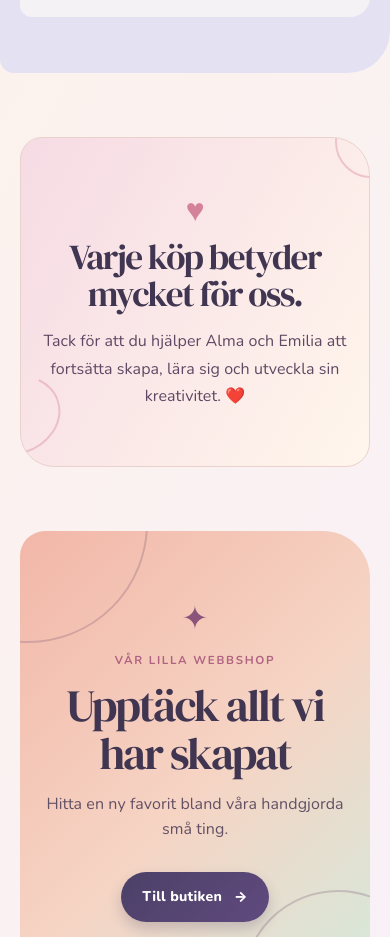
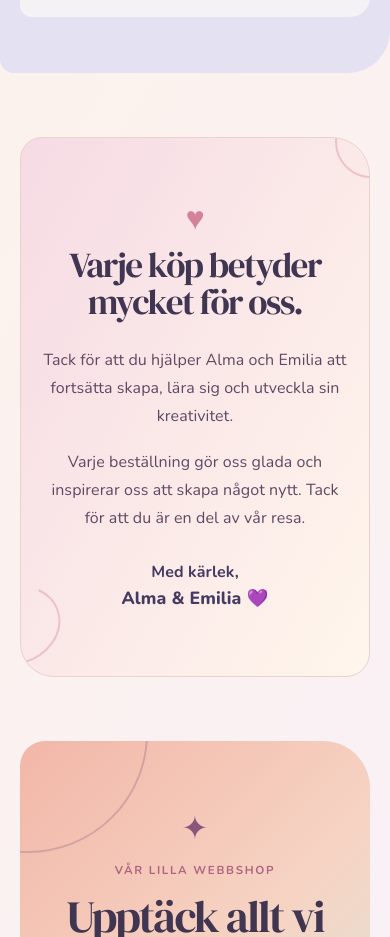
Before and after one commit to YouTubeRobski87/systrarna-halldin, a SvelteKit app: page / in a window 390 px wide. Shown: the part 4400-5337 px from the top of the page. Built offline with nearby package versions, Linux system fonts and the light colour scheme.

Commit message:
Refine thank-you section typography and message

```diff
--- a/src/routes/+page.svelte
+++ b/src/routes/+page.svelte
@@ -100,10 +100,17 @@
 		<div class="thank-you-copy">
 			<span class="thank-you-heart" aria-hidden="true">♥</span>
 			<h2 id="thank-you-heading">Varje köp betyder mycket för oss.</h2>
-			<p>
-				Tack för att du hjälper Alma och Emilia att fortsätta skapa, lära sig och utveckla sin
-				kreativitet. ❤️
-			</p>
+			<div class="thank-you-message">
+				<p>
+					Tack för att du hjälper Alma och Emilia att fortsätta skapa, lära sig och utveckla sin
+					kreativitet.
+				</p>
+				<p>
+					Varje beställning gör oss glada och inspirerar oss att skapa något nytt. Tack för att du
+					är en del av vår resa.
+				</p>
+			</div>
+			<p class="thank-you-signature">Med kärlek,<br /><strong>Alma &amp; Emilia 💜</strong></p>
 		</div>
 	</section>
 
--- a/src/routes/layout.css
+++ b/src/routes/layout.css
@@ -3473,7 +3473,7 @@ h1 {
 	position: relative;
 	max-width: 920px;
 	margin: 0 auto 6rem;
-	padding: clamp(3.5rem, 7vw, 5.5rem) 2rem;
+	padding: clamp(4.25rem, 8vw, 6.25rem) 2rem;
 	overflow: hidden;
 	border: 1px solid var(--line);
 	border-radius: 28px 54px 32px 48px;
@@ -3527,16 +3527,40 @@ h1 {
 }
 
 .thank-you h2 {
+	margin: 0;
 	font-size: clamp(2.2rem, 4.5vw, 4rem);
 	line-height: 1.04;
 }
 
-.thank-you p {
+.thank-you-message {
 	max-width: 570px;
-	margin: 1rem auto 0;
+	margin: 1.6rem auto 0;
+}
+
+.thank-you-message p {
+	margin: 0;
 	color: color-mix(in srgb, var(--ink) 78%, var(--rose));
-	font-size: clamp(1rem, 1.8vw, 1.2rem);
-	line-height: 1.7;
+	font-size: clamp(1.05rem, 1.6vw, 1.125rem);
+	line-height: 1.8;
+}
+
+.thank-you-message p + p {
+	margin-top: 1.1rem;
+}
+
+.thank-you-signature {
+	margin: 2.2rem auto 0;
+	color: var(--plum);
+	font-size: 1.05rem;
+	font-style: italic;
+	font-weight: 700;
+	line-height: 1.55;
+}
+
+.thank-you-signature strong {
+	display: inline-block;
+	font-size: 1.1em;
+	font-style: normal;
 }
 
 .shop-cta {
@@ -3758,8 +3782,22 @@ h1 {
 
 	.thank-you {
 		margin: 4rem 1.25rem;
-		padding: 3.5rem 1.25rem;
+		padding: 4rem 1.25rem;
 		border-radius: 22px 38px 24px 34px;
+	}
+
+	.thank-you-message {
+		max-width: 31rem;
+	}
+
+	.thank-you-message p {
+		font-size: 1rem;
+		line-height: 1.75;
+	}
+
+	.thank-you-signature {
+		margin-top: 1.8rem;
+		font-size: 1rem;
 	}
 
 	.thank-you::before {
```
